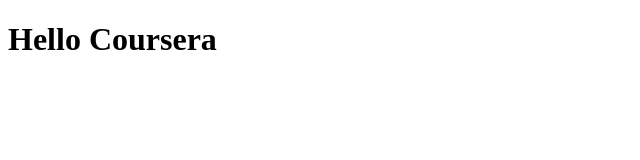
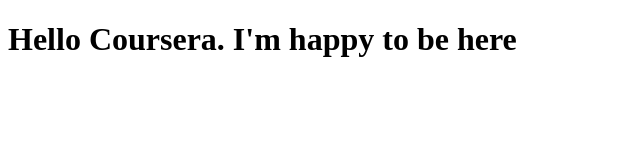
Before and after one commit to alfalvarez/coursera-angularjs, a plain HTML site: page index.html in a window 1280 px wide. Shown: the whole page, without its empty margins (0-640 px from the left). Drawn offline with Linux system fonts and the light colour scheme.

Commit message:
New version of web file

```diff
--- a/index.html
+++ b/index.html
@@ -5,6 +5,6 @@
     <title>Hello Coursera</title>
   </head>
   <body>
-    <h1>Hello Coursera</h1>
+    <h1>Hello Coursera. I'm happy to be here</h1>
   </body>
 </html>
```
